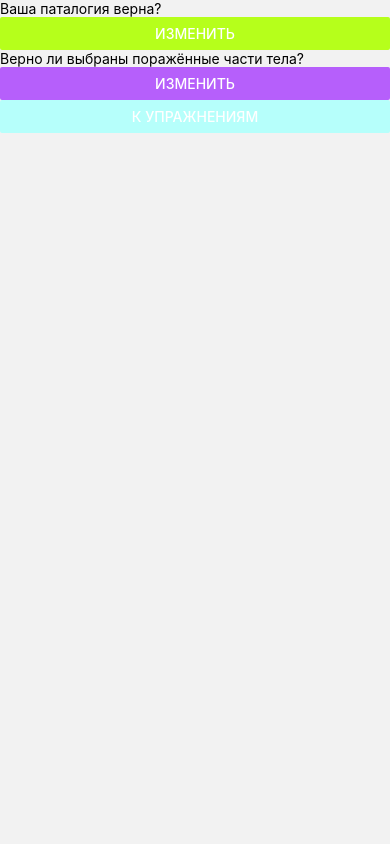
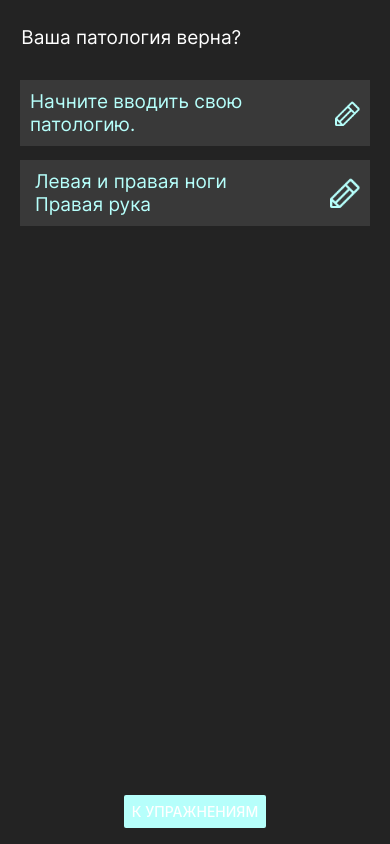
Before and after one commit to ShashlikKiller/vrgomobile, a React Native app: screen /mainScreen in a window 390 px wide. Built offline with nearby package versions, Linux system fonts and the light colour scheme.

Commit message:
Реализация страницы mainScreen как на макете

```diff
--- /dev/null
+++ b/source/components/bodypartsSelected.tsx
@@ -0,0 +1,44 @@
+import * as React from 'react';
+import {Text, View, Image, TouchableOpacity, StyleSheet} from 'react-native';
+
+interface ElementProps {
+    bodyparts: string[];
+    onPress: () => void;
+}
+
+export const BodypartsSelected = ({ bodyparts, onPress }: ElementProps) => {
+    return (
+      <TouchableOpacity style={styles.container} onPress={onPress}>
+        <View style={{flexDirection: 'column'}}>
+                    {bodyparts.map((item, index) => (
+                        <Text style={styles.text} key={index}>{item}</Text>
+                    ))}
+        </View>
+        <Image style={styles.image} source={require('@images/patology/pencil.png')}/>
+      </TouchableOpacity>
+    );
+};
+
+const styles = StyleSheet.create({
+    container: {
+      backgroundColor: '#393939',
+      flexDirection: 'row',
+      padding: 10,
+      margin: 4
+    },
+    text: {
+      color: '#B6FFFB',
+      fontSize: 19,
+      fontWeight: '300',
+      fontFamily: 'Inter',
+      flexWrap: 'wrap',
+      marginLeft: 5
+    },
+    image: {
+        width: 25,
+        height: 25,
+        padding: 15,
+        alignSelf: 'center',
+        marginLeft: 'auto'
+    }
+});
--- a/source/components/patologyDropdownComponent.tsx
+++ b/source/components/patologyDropdownComponent.tsx
@@ -4,6 +4,20 @@ import { View, TextInput, ScrollView, StyleSheet, Dimensions, } from 'react-nati
 
 const { width: disp_width } = Dimensions.get('window');
 const sideMargin = 16;
+
+const dataFromJson = [ // Здесь мы берем откуда-то массив патологий
+  { label: 'Инсульт', value: '1' },
+  { label: 'Инфаркт', value: '2' },
+  { label: 'Инклюзия', value: '3' },
+  { label: 'Красный нос', value: '4' },
+  { label: 'Простуда', value: '5' },
+  { label: 'Кашель', value: '6' },
+  { label: 'Мозг рака', value: '7' },
+  { label: 'Инсульт2', value: '8' }];
+
+  const NoPatology = {label: 'Нет моей патологии', value: '0'};
+
+  const data = [...dataFromJson, NoPatology];
 
 interface Item {
     value: string;
@@ -12,10 +26,10 @@ interface Item {
 
 interface DropdownProps {
     onSelect: (value: string) => void;
-    data: Item[];
+    //data: Item[];
 }
 
-export const DropdownComponent = ({ onSelect, data }: DropdownProps) => {
+export const DropdownComponent = ({ onSelect }: DropdownProps) => {
     const [searchText, setSearchText] = useState('');
     const [filteredData, setFilteredData] = useState(data);
     const [selectedItem, setSelectedItem] = useState<Item | null>(null);
@@ -37,16 +51,18 @@ export const DropdownComponent = ({ onSelect, data }: DropdownProps) => {
       const selectedItem = data.find(item => item.value === value);
       if (selectedItem) {
         onSelect(value);
-        setSearchText(label);
-
-        setFilteredData([]);
+        // Обнуление фильтров и поиска после выбора элемента.
+        // Можно сохранить фильтр, вместо '' = label и закомментить setFilteredData.
+        setSearchText('');
+        setFilteredData(data);
+        //
         setSelectedItem(selectedItem);
         setIsFocused(false);
       }
     };
 
     return (
-      <View style={{flex: 1, width: disp_width - sideMargin*2}}>
+      <View style={styles.container}>
         {isFocused ? (
           <TextInput
             style={styles.inputText}
@@ -54,7 +70,7 @@ export const DropdownComponent = ({ onSelect, data }: DropdownProps) => {
             placeholderTextColor="#888888"
             onChangeText={filterData}
             value={searchText}
-            //onBlur={() => setIsFocused(false)} // Обработчик события потери фокуса
+            // onBlur={() => {setIsFocused(false)}} // Обработчик события потери фокуса
           />
         ) : (
           <SelectedPatology text={selectedItem ? selectedItem.label : 'Начните вводить свою патологию.'}
@@ -90,6 +106,11 @@ export const DropdownComponent = ({ onSelect, data }: DropdownProps) => {
   export default DropdownComponent;
 
 const styles = StyleSheet.create({
+    container: {
+        flex: 1,
+        width: disp_width - sideMargin*2,
+        backgroundColor: '#232323'
+    },
     inputText: {
         margin: 4,
         borderWidth: 2,
--- a/source/components/patologyElement.tsx
+++ b/source/components/patologyElement.tsx
@@ -44,7 +44,8 @@ const stylesSelected = StyleSheet.create({
       color: '#B6FFFB',
       fontSize: 19,
       fontWeight: '300',
-      fontFamily: 'Inter'
+      fontFamily: 'Inter',
+      width: '90%'
     },
     image: {
         width: 25,
--- a/source/screens/main.tsx
+++ b/source/screens/main.tsx
@@ -1,35 +1,72 @@
-import { Button, View, Text } from "react-native";
+import { BodypartsSelected } from "@components/bodypartsSelected";
+import DropdownComponent from "@components/patologyDropdownComponent";
+import { useState } from "react";
+import { Button, View, Text, StyleSheet, Dimensions } from "react-native";
+
+const { width: disp_width } = Dimensions.get('window');
 
 export default function mainScreen({navigation}: {navigation: any}) {
+  const [selectedPathology, setSelectedPathology] = useState<string>('');
+  const [isFocused, setIsFocused] = useState(false);
+
     const loadExerciseScene = () => {
       navigation.navigate('doExercise')
-    }
-    const loadPatScene = () => {
-      navigation.navigate('choosePat', {backScene: 'mainScreen'})
     }
     const loadBodyPartScene = () => {
       navigation.navigate('choosingBodyPart', {backScene: 'mainScreen'})
     }
 
+    const exampleBodyparts: string[] = ['Левая и правая ноги', 'Правая рука'];
+
+
     return (
-      <View>
-        <Text>Ваша паталогия верна?</Text>
-        <Button
-          title="Изменить"
-          onPress={loadPatScene}
-          color={'#B6FF1B'}
-        />
-        <Text>Верно ли выбраны поражённые части тела?</Text>
-        <Button
-          title="Изменить"
-          onPress={loadBodyPartScene}
-          color={'#B65FFB'}
-        />
-        <Button
-          title="К упражнениям"
-          onPress={loadExerciseScene}
-          color={'#B6FFFB'}
-        />
+      <View style={styles.background}>
+        <View style={styles.container}>
+          <Text style={styles.text}> Ваша патология верна?</Text>
+          <View style={{position: 'absolute', top: 60, zIndex: 10}}>
+          <DropdownComponent onSelect={setSelectedPathology}></DropdownComponent>
+          </View>
+          <View style={{flex: 1, marginTop: '15%'}}>
+            <Text style={styles.text}> Верны ли области упражнений?</Text>
+            <View style={{width: disp_width - sideMargin*2, height: 200}}>
+              <BodypartsSelected bodyparts={exampleBodyparts} onPress={loadBodyPartScene}></BodypartsSelected>
+            </View>
+          </View>
+          <Button
+            title="К упражнениям"
+            onPress={loadExerciseScene}
+            color={'#B6FFFB'}
+          />
+        </View>
       </View>
     );
 }
+
+const sideMargin = 16;
+
+const styles = StyleSheet.create({
+  background: {
+    width: '100%',
+    height: '100%',
+    backgroundColor: '#232323',
+    alignItems: 'center',
+    padding: sideMargin
+  },
+  container: {
+    alignItems: 'center',
+    flex: 1,
+    width: '100%',
+    height: '100%',
+  },
+  text: {
+    fontFamily: 'Inter',
+    fontWeight: '300',
+    fontSize: 19,
+    color: '#FFFFFF',
+    marginTop: 10,
+    marginBottom: 10,
+    textAlign: 'left',
+    flexWrap: 'wrap',
+    width: '100%'
+  }
+});
```
